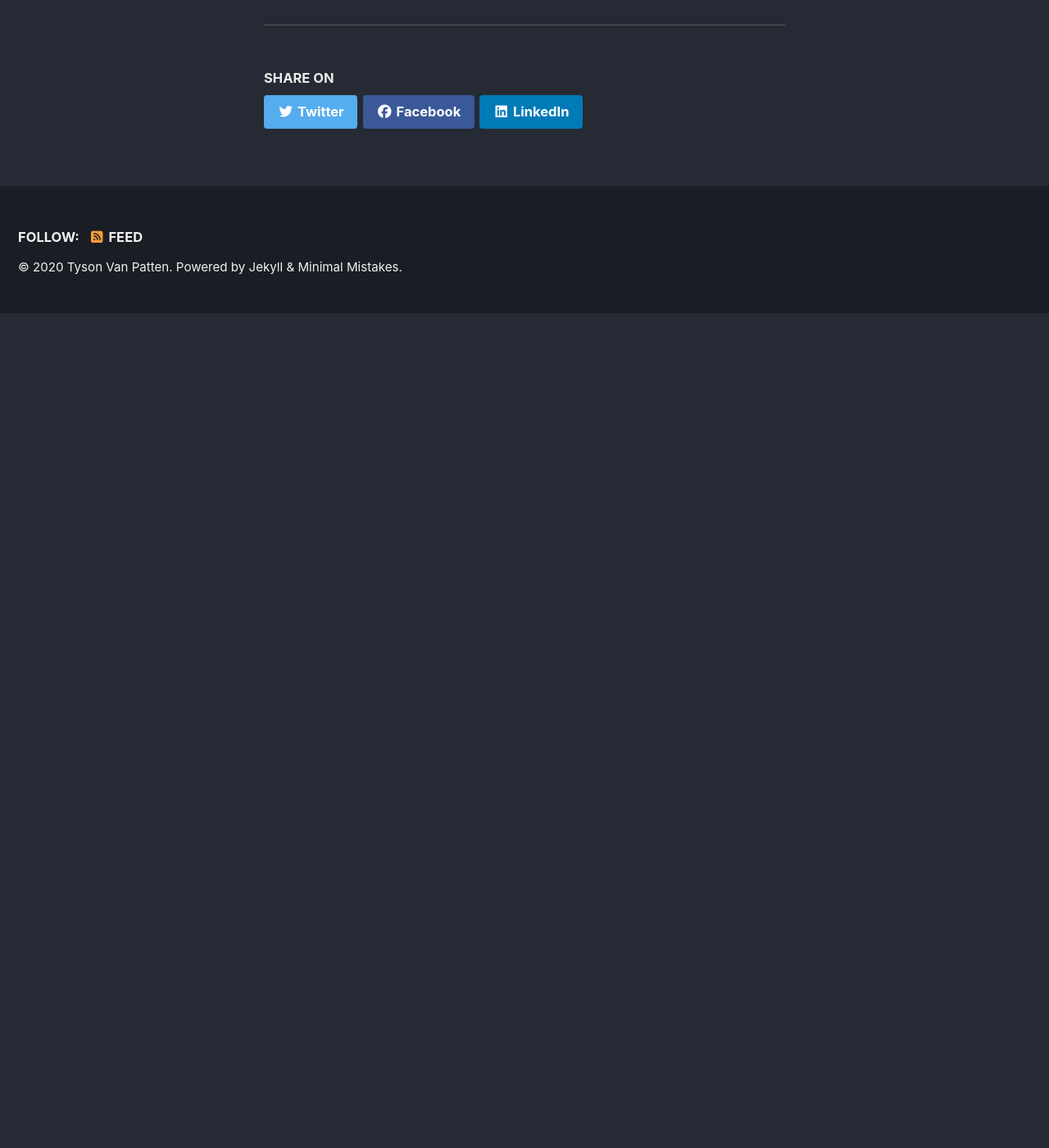
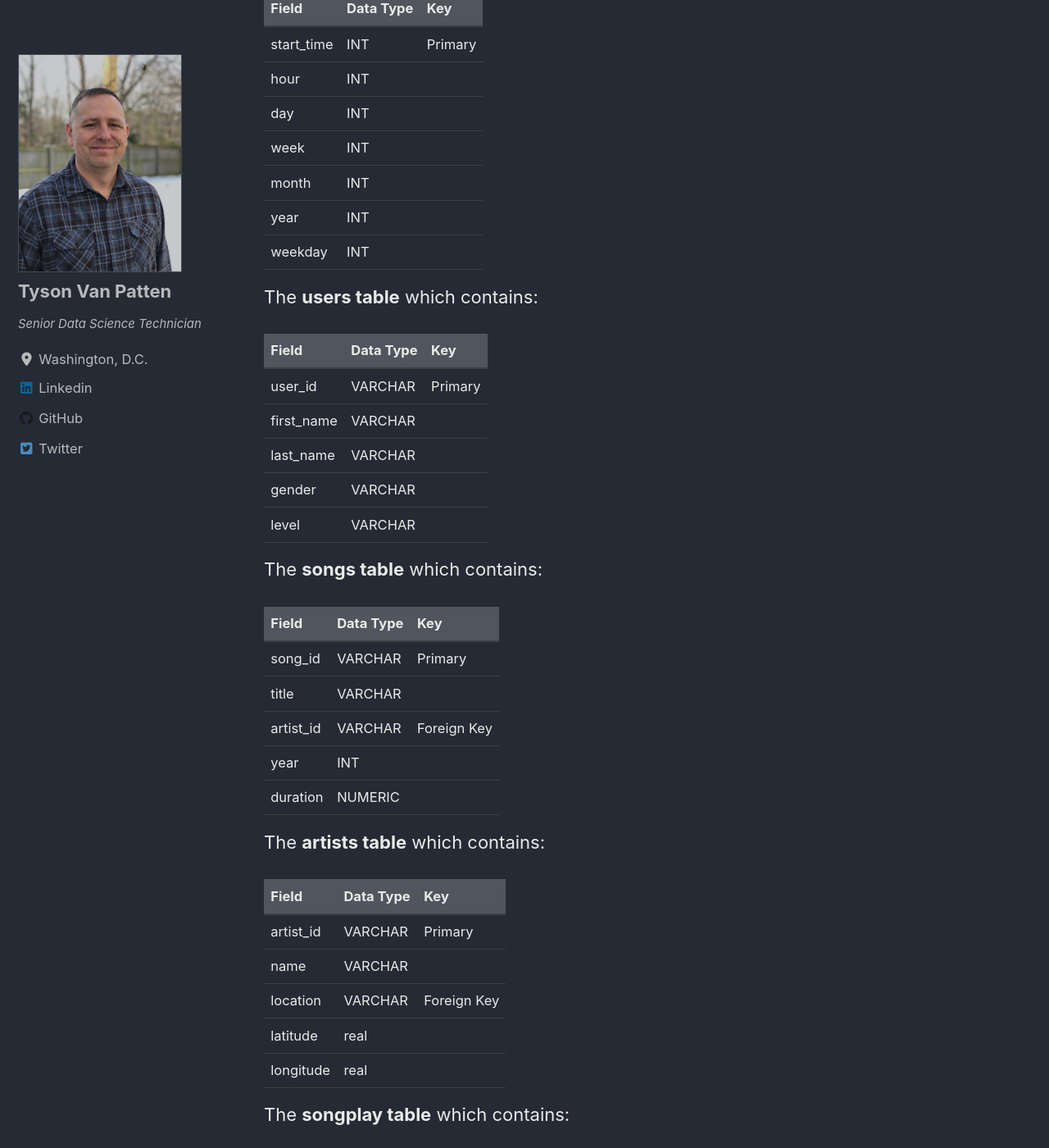
Before and after one commit to tvanpat/tvanpat, a Jekyll site: the page built from _portfolio/data_model_postgresql.md, in a window 1280 px wide and 1400 px high, scrolled down 4451 px. Shown: the whole window at 82% size. Built offline with Jekyll 4.4.1, drawn with Linux system fonts in a browser that asks for light colours; cached includes are drawn as plain includes; nearby versions of some CDN libraries; comment, search, counter and statistics services are not loaded; before the commit the page ends 4833 px from its top, so only the background shows below that; some of the changed text lies outside the part shown.

Commit message:
updated data_model post

```diff
--- a/_portfolio/data_model_postgresql.md
+++ b/_portfolio/data_model_postgresql.md
@@ -71,3 +71,60 @@ To enable fast returns on the analytic queries the project database desing used
 The star schema database has five tables: **songplays**, **users**, **songs**, **artists**, and **time**.  The database ERD is shown below:
 
 <img src="/images/port/data_model/erd.png" alt="Project ERD Diagram">
+
+The **time table** which contains:
+
+| Field        | Data Type          | Key  |
+ |-------------  | ------------- | ------------- |
+| start_time      | INT | Primary |
+| hour      | INT      |    |
+| day | INT      |     |
+| week | INT      |     |
+| month | INT      |     |
+| year | INT      |     |
+| weekday | INT      |     |
+
+The **users table** which contains:
+
+| Field        | Data Type          | Key  |
+| ------------- | ------------- |  ------------- |
+| user_id      | VARCHAR | Primary |
+| first_name      | VARCHAR      |    |
+| last_name | VARCHAR      |     |
+| gender | VARCHAR      |     |
+| level | VARCHAR     |     |
+
+The **songs table** which contains:
+
+| Field        | Data Type          | Key  |
+| ------------- | ------------- |  ------------- |
+| song_id      | VARCHAR | Primary |
+| title      | VARCHAR      |    |
+| artist_id | VARCHAR      |  Foreign Key   |
+| year | INT      |     |
+| duration | NUMERIC     |     |
+
+The **artists table** which contains:
+
+| Field        | Data Type          | Key  |
+| ------------- | ------------- |  ------------- |
+| artist_id      | VARCHAR | Primary |
+| name      | VARCHAR      |    |
+| location | VARCHAR      |  Foreign Key   |
+| latitude | real      |     |
+| longitude | real     |     |
+
+The **songplay table** which contains:
+
+| Field        | Data Type          | Key  |
+| ------------- | ------------- |  ------------- |
+| songplay_id      | INT | Primary |
+| start_time      | INT      |  Foreign Key  |
+| user_id | VARCHAR  |  Foreign Key   |
+| song_id | VARCHAR      |  Foreign Key   |
+| artist_id | VARCHAR     |  Foreign Key   |
+| session_id | INT  |     |
+| location | VARCHAR      |     |
+| user_agent | VARCHAR     |     |
+
+<h2> Project Process </h2>
```
